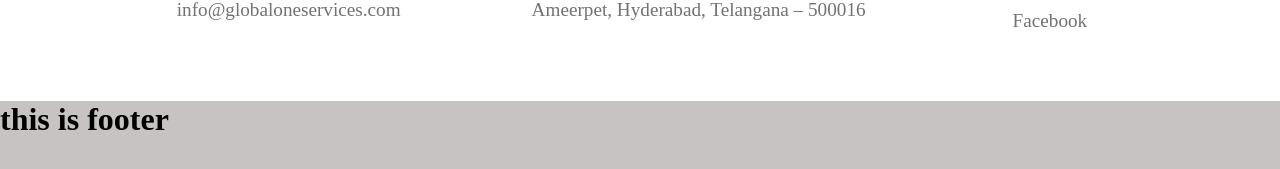
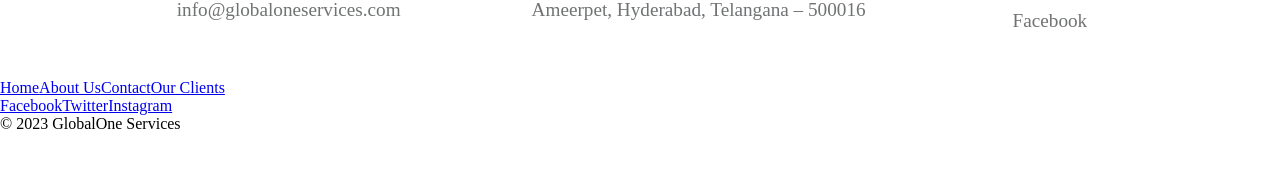
Before and after one commit to ashraf-rahil-shaik/online-exam-portal, a React (Create React App) app: page / in a window 1280 px wide. Shown: the part 2169-2338 px from the top of the page. After the commit the page ends 2302 px from the top, so only its background shows below. Built offline with nearby package versions, Linux system fonts and the light colour scheme.

Commit message:
added footer

```diff
--- a/src/Components/Home.css
+++ b/src/Components/Home.css
@@ -94,9 +94,3 @@ flex-wrap: wrap ;
 .head{
   font-weight: 500;
 }
-
-.footer{
-  width: 100%;
-  height:30vh;
-  background-color: rgb(199, 195, 195);
-}
--- a/src/Components/Home.js
+++ b/src/Components/Home.js
@@ -1,5 +1,6 @@
 import React from 'react';
-import "./Home.css"
+import "./Home.css";
+import { Link } from 'react-router-dom';
 
 const HomePage = () => {
 
@@ -41,9 +42,26 @@ const HomePage = () => {
           <a className='social' href='https://www.facebook.com/'>Facebook</a>
         </div>
         </div>
-    <footer className='footer'>
-<h1>this is footer</h1>
 
+        <footer className="footer-container">
+         <div className='both'>
+      <div className="links-container">
+        <Link to="/" className="link">Home</Link>
+        <Link to="/" className="link">About Us</Link>
+
+        <Link to="/" className="link">Contact</Link>
+        <Link to="/" className="link">Our Clients</Link>
+      </div>
+
+      <div className="social-links-container">
+        <a href="/" className="social-link">Facebook</a>
+        <a href="/" className="social-link">Twitter</a>
+        <a href="/" className="social-link">Instagram</a>
+      </div>
+      </div>
+      <div className="copyright-container">
+        <div className="copyright">&copy; 2023 GlobalOne Services</div>
+      </div>
     </footer>
 
 
```
